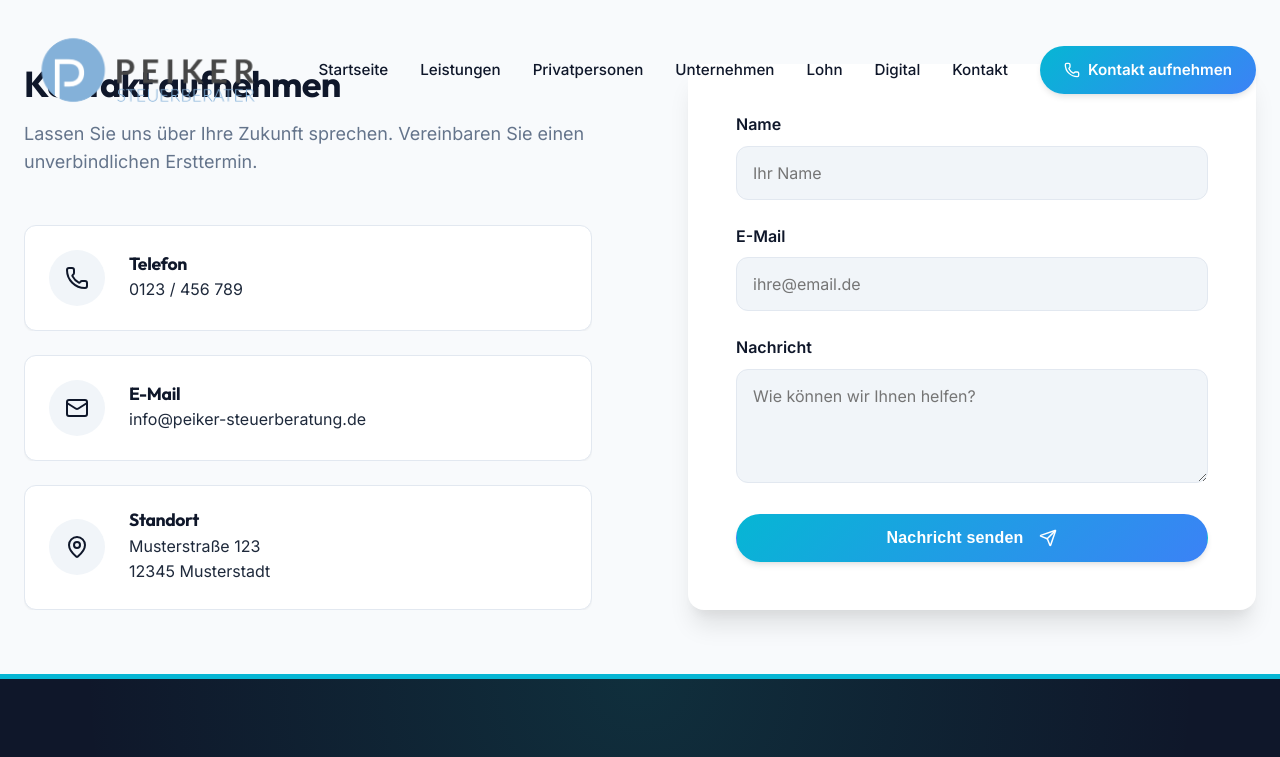
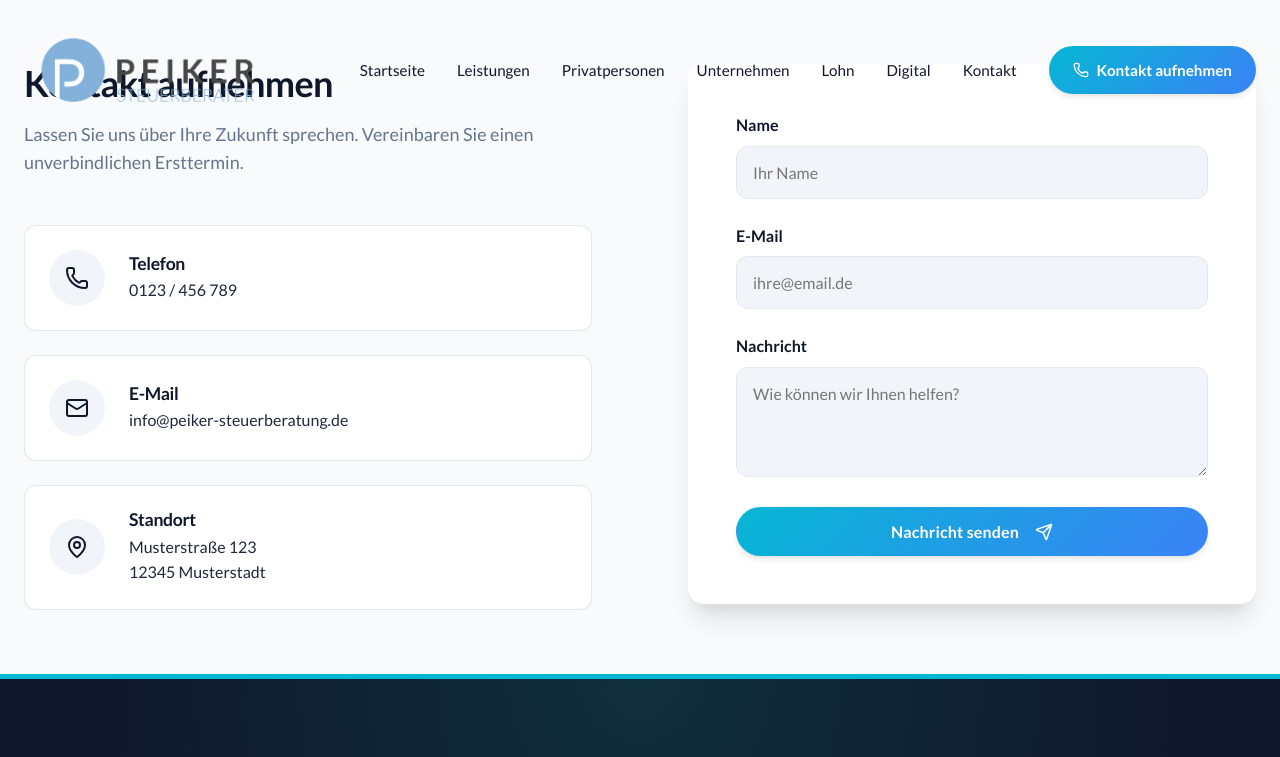
Before and after one commit to peiker-bit/Website, a React (Vite) app: page /kontakt in a window 1280 px wide. Shown: the top 757 px of the page. Built offline with nearby package versions, Linux system fonts and the light colour scheme.

Commit message:
schrift geandert lato

```diff
--- a/index.html
+++ b/index.html
@@ -6,7 +6,7 @@
     <meta name="viewport" content="width=device-width, initial-scale=1.0" />
     <link rel="preconnect" href="https://fonts.googleapis.com">
     <link rel="preconnect" href="https://fonts.gstatic.com" crossorigin>
-    <link href="https://fonts.googleapis.com/css2?family=Inter:wght@300;400;500;600&family=Outfit:wght@400;500;700&display=swap" rel="stylesheet">
+    <link href="https://fonts.googleapis.com/css2?family=Lato:wght@300;400;700&display=swap" rel="stylesheet">
     <title>Peiker Steuerberatung</title>
   </head>
   <body>
--- a/src/components/Contact.jsx
+++ b/src/components/Contact.jsx
@@ -168,7 +168,6 @@
           padding: 1rem;
           border: 1px solid var(--color-border);
           border-radius: var(--radius-lg);
-          font-family: var(--font-body);
           font-size: 1rem;
           transition: all var(--transition-fast);
           background: var(--color-bg-subtle);
--- a/src/index.css
+++ b/src/index.css
@@ -49,8 +49,8 @@
   --gradient-glass: linear-gradient(145deg, rgba(255, 255, 255, 0.6) 0%, rgba(255, 255, 255, 0.2) 100%);
 
   /* --- Typography --- */
-  --font-heading: 'Outfit', -apple-system, BlinkMacSystemFont, 'Segoe UI', Roboto, sans-serif;
-  --font-body: 'Inter', -apple-system, BlinkMacSystemFont, 'Segoe UI', Roboto, sans-serif;
+  --font-heading: 'Lato', -apple-system, BlinkMacSystemFont, 'Segoe UI', Roboto, sans-serif;
+  --font-body: 'Lato', -apple-system, BlinkMacSystemFont, 'Segoe UI', Roboto, sans-serif;
 
   /* Scale */
   --text-xs: 0.75rem;
@@ -124,6 +124,14 @@
   line-height: 1.6;
   -webkit-font-smoothing: antialiased;
   overflow-x: hidden;
+}
+
+/* Force form elements to inherit the site font */
+input,
+button,
+textarea,
+select {
+  font-family: inherit;
 }
 
 /* --- Typography Defaults --- */
```
